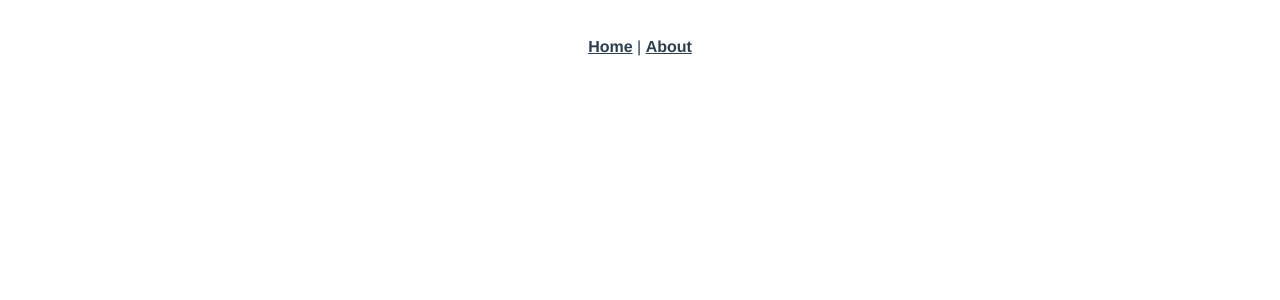
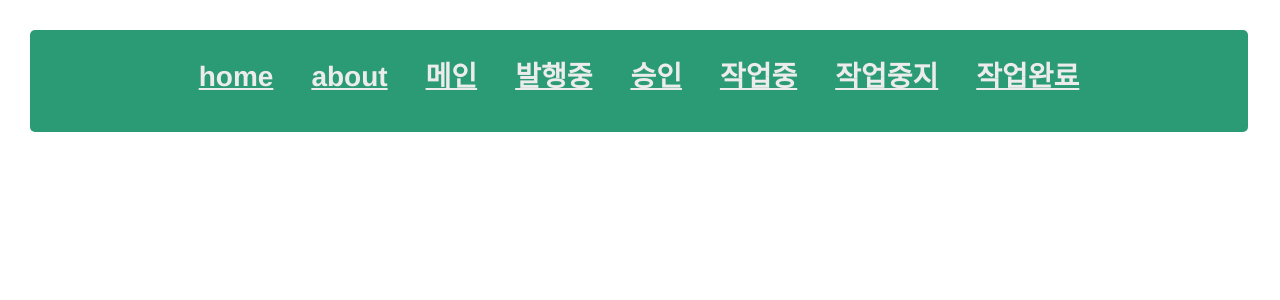
Before and after one commit to bbeee21/vue-test, a Vue app in the folder vue-test/: page /approve in a window 1280 px wide. Before the commit this address had no page. Shown: the top 300 px of the page. Built offline with nearby package versions, Linux system fonts and the light colour scheme.

Commit message:
bug1 사진빼고전부가능

```diff
--- a/vue-test/src/App.vue
+++ b/vue-test/src/App.vue
@@ -1,12 +1,52 @@
 <template>
-  <nav>
-    <router-link to="/">Home</router-link> |
-    <router-link to="/about">About</router-link>
-  </nav>
-  <router-view/>
+  <div>
+    <nav>
+      <div class="list-items">
+        <ul class="list-inline h3">
+          <li class="list-inline-item"><router-link to="/">home</router-link></li>
+          <li class="list-inline-item"><router-link to="/about">about</router-link></li>
+          <li class="list-inline-item"><router-link to="/main">메인</router-link></li>
+          <li class="list-inline-item"><router-link to="/publish">발행중</router-link></li>
+          <li class="list-inline-item"><router-link to="/approve">승인</router-link></li>
+          <li class="list-inline-item"><router-link to="/working">작업중</router-link></li>
+          <li class="list-inline-item"><router-link to="/stopworking">작업중지</router-link></li>
+          <li class="list-inline-item"><router-link to="/complete">작업완료</router-link></li>
+        </ul>
+      </div>
+    </nav>
+    <router-view/>
+  </div>
 </template>
 
+
+<script>
+import 'bootstrap/dist/css/bootstrap.css'
+import 'bootstrap-vue/dist/bootstrap-vue.css'
+
+
+
+export default {
+  name : 'App',
+
+}
+
+</script>
 <style>
+.list-items{
+  background : rgb(43, 155, 117);
+  padding : 15px;
+  border-radius : 5px;
+  /* display: flex; */
+  align-items: center;
+  margin-right: 2px;
+}
+
+.list-inline-item {
+  color : whitesmoke;
+  padding : 15px;
+}
+
+
 #app {
   font-family: Avenir, Helvetica, Arial, sans-serif;
   -webkit-font-smoothing: antialiased;
@@ -17,14 +57,17 @@
 
 nav {
   padding: 30px;
+  color : whitesmoke;
+  ;
 }
 
 nav a {
   font-weight: bold;
-  color: #2c3e50;
+  color: #ececec;
 }
 
 nav a.router-link-exact-active {
-  color: #42b983;
+  color: #652a9d;
 }
+
 </style>
--- /dev/null
+++ b/vue-test/src/views/OkView.vue
@@ -0,0 +1,5 @@
+<template>
+  <div class="ok">
+    <h1>This is an ok page</h1>
+  </div>
+</template>
--- /dev/null
+++ b/vue-test/src/views/ProceedView.vue
@@ -0,0 +1,5 @@
+<template>
+  <div class="proceed">
+    <h1>This is an proceed page</h1>
+  </div>
+</template>
```
Also changed, not shown: vue-test/src/views/MainView.vue (added, +42 -0 lines), 1 other file (tests, documents, lock files or other folders).
